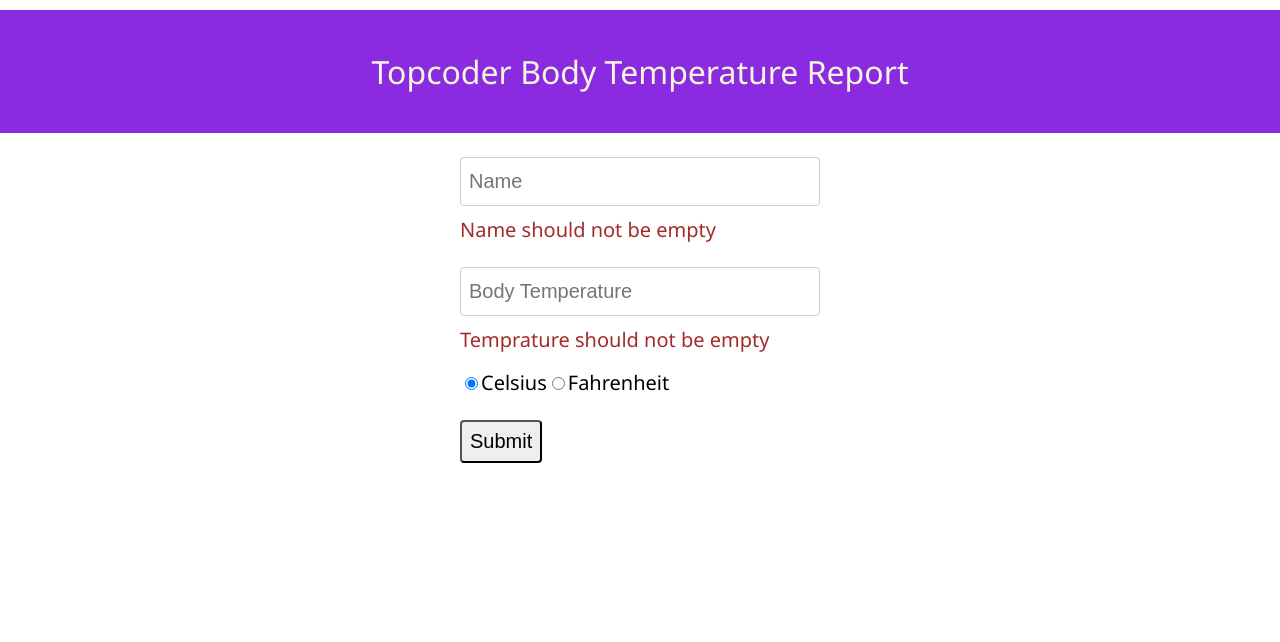
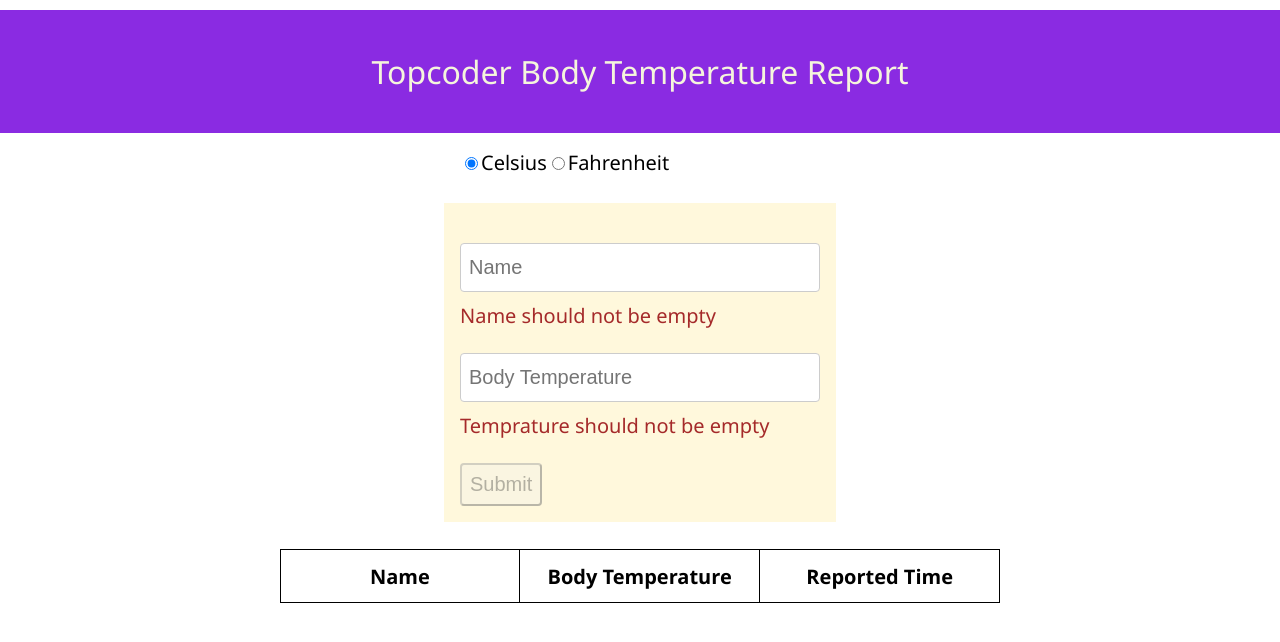
Before and after one commit to swapnilhk/body-temperature-report, a React (Create React App) app: page / in a window 1280 px wide. Shown: the top 642 px of the page. Built offline with nearby package versions, Linux system fonts and the light colour scheme.

Commit message:
added table

```diff
--- a/src/RecordTemperature.js
+++ b/src/RecordTemperature.js
@@ -1,22 +1,35 @@
 import React from 'react'
 import {useSelector, useDispatch} from 'react-redux'
-import {celsius,fahrenheit,invalidNumber,invalidPrecision,validNumber,emptyNumber,validName, emptyName} from './actions'
+import {celsius,fahrenheit,invalidNumber,invalidPrecision,validNumber,emptyNumber,validName,emptyName,dataAdded} from './actions'
 import {} from './actions'
 
 function RecordTemperature() {
 
-    const handleSubmit = () => {
-        console.log("Hi")
+    const handleSubmit = (event) => {
+        event.preventDefault()
+        let temp = event.target.temp.value
+        if(tempScale === "fahrenheit"){
+            //convert to celsius
+            temp = (temp - 32) * 5 / 9
+        }
+        dispatch(dataAdded({
+            name: event.target.name.value,
+            temp: temp,
+            time: new Date().getTime()
+        }))
+    }
+    const convertToF = (c) => {
+        return (c * 9 / 5) + 32
     }
     const tempScale = useSelector(state => state.tempScale)
     const tempError = useSelector(state => state.tempError)
     const nameError = useSelector(state => state.nameError)
+    const data = useSelector(state => state.data)
     const dispatch = useDispatch()
     const handleTempertureInput = (event) => {
         const {value} = event.target
         if (value == null || value === ""){
             dispatch(emptyNumber())
-            console.log("ddddd")
         }
         else{
             let patt = /^((\d+)|(\d+\.\d{1,}))$/;
@@ -46,23 +59,8 @@
     }
 
     return (
-    <form onSubmit={handleSubmit}>
-        <input
-            placeholder="Name"
-            type="text"
-            onChange={handleNameInput}/>
-        <div
-            className="error">
-            {nameError}
-        </div>
-        <input
-            placeholder="Body Temperature"
-            type="text"
-            onChange={handleTempertureInput}/>
-        <div
-            className="error">
-            {tempError}
-        </div>
+    <React.Fragment>
+    <div class="center">
         <label>
             <input
                 type="radio"
@@ -81,9 +79,48 @@
                 onChange={() => dispatch(fahrenheit())}/>
             Fahrenheit
         </label>
-        <br/>
-        <button>Submit</button>
+    </div>
+    <br/>
+    <form onSubmit={handleSubmit}>
+        <input
+            name="name"
+            placeholder="Name"
+            type="text"
+            onChange={handleNameInput}/>
+        <div
+            className="error">
+            {nameError}
+        </div>
+        <input
+            name= "temp"
+            placeholder="Body Temperature"
+            type="text"
+            onChange={handleTempertureInput}/>
+        <div
+            className="error">
+            {tempError}
+        </div>
+
+        <button
+            disabled = {tempError !== "" ||  nameError !== ""}>
+            Submit
+        </button>
     </form>
+    <br/>
+    <table>
+        <tr>
+            <th>Name</th>
+            <th>Body Temperature</th>
+            <th>Reported Time</th>
+        </tr>
+        {data.map(e =>
+            <tr>
+                <td>{e.name}</td>
+                <td>{tempScale === 'fahrenheit'? convertToF(e.temp): e.temp}</td>
+                <td>{e.time}</td>
+            </tr>)}
+    </table>
+    </React.Fragment>
     )
 }
 
--- a/src/actions/index.js
+++ b/src/actions/index.js
@@ -45,3 +45,10 @@
         type: "VALID_NAME"
     }
 }
+
+export const dataAdded = (data) => {
+    return {
+        type: "DATA_ADDED",
+        payload: data
+    }
+}
--- /dev/null
+++ b/src/reducers/dataReducer.js
@@ -0,0 +1,14 @@
+const dataReducer = (state = [], action) => {
+    switch (action.type) {
+        case "DATA_ADDED":
+            state.push()
+            return [
+                ...state,
+                action.payload,
+            ];
+        default:
+            return state
+    }
+}
+
+export default dataReducer
--- a/src/reducers/index.js
+++ b/src/reducers/index.js
@@ -1,12 +1,14 @@
 import tempScaleReducer from './tempScaleReducer'
 import errorReducer from './errorReducer'
 import nameErrorReducer from './nameErrorReducer'
+import dataReducer from './dataReducer'
 import {combineReducers} from 'redux'
 
 const rootReducer = combineReducers({
     tempScale: tempScaleReducer,
     tempError: errorReducer,
-    nameError: nameErrorReducer
+    nameError: nameErrorReducer,
+    data: dataReducer
 })
 
 export default rootReducer
--- a/src/styles.css
+++ b/src/styles.css
@@ -35,6 +35,8 @@
 form {
   margin: 0 auto;
   width: 360px;
+  background-color: cornsilk;
+  padding: 16px;
 }
 
 .error {
@@ -52,3 +54,27 @@
   padding: 8px;
   border-radius: 4px;
 }
+
+table {
+  width: 60%;
+  border-collapse: collapse;
+  margin: 0 auto;
+  width: 720px;
+}
+
+th {
+  border: 1px solid black;
+  height: 50px;
+  width: 240px;
+}
+
+td {
+  border: 1px solid black;
+  height: 50px;
+  width: 240px;
+}
+
+.center{
+  margin: auto;
+  width: 360px;
+}
```
